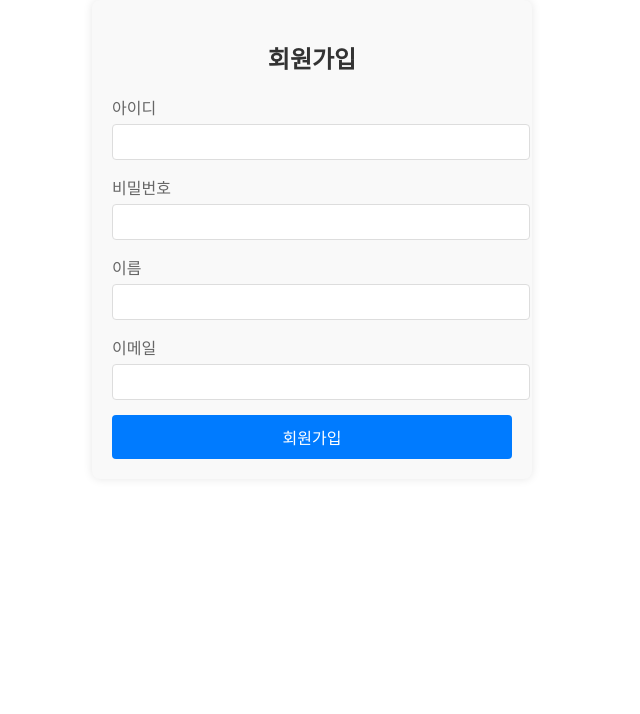
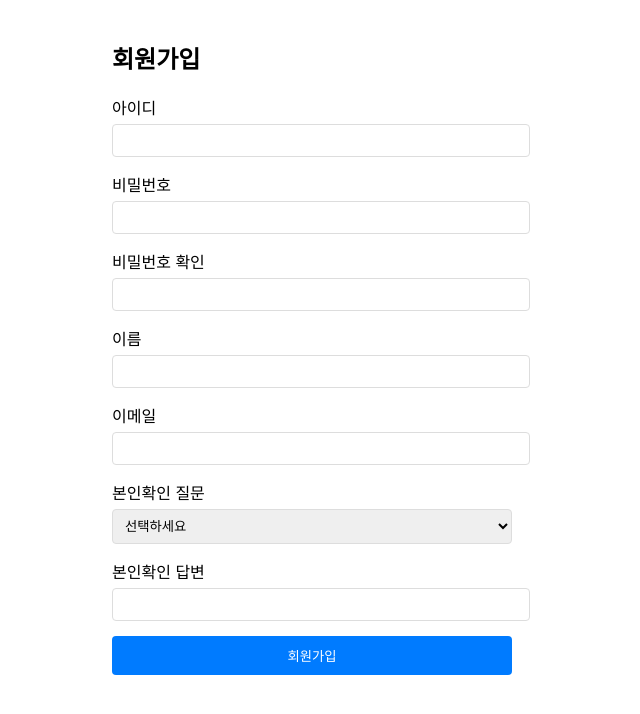
Before and after one commit to ezardddd/TECHIT_MiniProject, a React (Create React App) app in the folder front_bank/: page /signup in a window 1280 px wide. Shown: the top 714 px of the page, without its empty margins (328-968 px from the left). Built offline with nearby package versions, Linux system fonts and the light colour scheme.

Commit message:
본인확인질문 추가, 회원가입 성공시 메인페이지 이동

```diff
--- a/front_bank/src/components/SignUp.css
+++ b/front_bank/src/components/SignUp.css
@@ -2,14 +2,6 @@
   max-width: 400px;
   margin: 0 auto;
   padding: 20px;
-    background-color: #f9f9f9;
-    border-radius: 8px;
-    box-shadow: 0 0 10px rgba(0, 0, 0, 0.1);
-  }
-
-  .signup-container h2 {
-    text-align: center;
-    color: #333;
 }
 
 .signup-form {
@@ -21,32 +13,36 @@
   margin-bottom: 15px;
 }
 
-  .form-group label {
+label {
+  margin-bottom: 5px;
   display: block;
-    margin-bottom: 5px;
-    color: #666;
 }
 
-  .form-group input,
-  .form-group select {
+input, select {
   width: 100%;
   padding: 8px;
   border: 1px solid #ddd;
   border-radius: 4px;
-    font-size: 16px;
 }
 
 .signup-button {
   background-color: #007bff;
   color: white;
+  padding: 10px;
   border: none;
-    padding: 10px;
   border-radius: 4px;
-    font-size: 16px;
   cursor: pointer;
-    transition: background-color 0.3s;
 }
 
 .signup-button:hover {
   background-color: #0056b3;
 }
+
+.message {
+  margin-bottom: 15px;
+  padding: 10px;
+  background-color: #f8d7da;
+  border: 1px solid #f5c6cb;
+  border-radius: 4px;
+  color: #721c24;
+}
--- a/front_bank/src/components/SignUp.js
+++ b/front_bank/src/components/SignUp.js
@@ -1,18 +1,30 @@
 import React, { useState } from 'react';
 import { useNavigate } from 'react-router-dom';
+import axios from 'axios';
 import './SignUp.css';
-import axios from 'axios'; // axios 설치 필요: npm install axios
 
 function SignUp() {
   const navigate = useNavigate();
   const [formData, setFormData] = useState({
     id: '',
     pw: '',
+    pwConfirm: '',
     name: '',
     email: '',
+    securityQuestion: '',
+    customSecurityQuestion: '',
+    securityAnswer: '',
   });
 
   const [message, setMessage] = useState('');
+
+  const securityQuestions = [
+    "당신의 첫 애완동물의 이름은?",
+    "당신이 태어난 도시는?",
+    "당신이 졸업한 초등학교의 이름은?",
+    "당신의 좋아하는 영화는?",
+    "직접 입력"
+  ];
 
   const handleChange = (e) => {
     const { name, value } = e.target;
@@ -24,16 +36,33 @@ function SignUp() {
 
   const handleSubmit = async (e) => {
     e.preventDefault();
+    if (formData.pw !== formData.pwConfirm) {
+      setMessage("비밀번호가 일치하지 않습니다.");
+      return;
+    }
+
+    const finalSecurityQuestion = formData.securityQuestion === "직접 입력"
+      ? formData.customSecurityQuestion
+      : formData.securityQuestion;
+
+    const dataToSend = {
+      ...formData,
+      securityQuestion: finalSecurityQuestion
+    };
+
+    console.log("Sending data:", dataToSend);
+
     try {
-      const response = await axios.post('/users/insertMember', formData);
+      const response = await axios.post('/users/insertMember', dataToSend);
+      console.log("Response:", response.data);
       setMessage(response.data.msg);
       if (response.data.msg === "회원 가입 되셨습니다") {
         console.log("회원가입 성공");
         navigate('/');
       }
     } catch (error) {
+      console.error("회원가입 오류", error);
       setMessage("서버 오류가 발생했습니다.");
-      console.error("회원가입 오류", error);
     }
   };
 
@@ -65,6 +94,17 @@ function SignUp() {
           />
         </div>
         <div className="form-group">
+          <label htmlFor="pwConfirm">비밀번호 확인</label>
+          <input
+            type="password"
+            id="pwConfirm"
+            name="pwConfirm"
+            value={formData.pwConfirm}
+            onChange={handleChange}
+            required
+          />
+        </div>
+        <div className="form-group">
           <label htmlFor="name">이름</label>
           <input
             type="text"
@@ -86,6 +126,45 @@ function SignUp() {
             required
           />
         </div>
+        <div className="form-group">
+          <label htmlFor="securityQuestion">본인확인 질문</label>
+          <select
+            id="securityQuestion"
+            name="securityQuestion"
+            value={formData.securityQuestion}
+            onChange={handleChange}
+            required
+          >
+            <option value="">선택하세요</option>
+            {securityQuestions.map((question, index) => (
+              <option key={index} value={question}>{question}</option>
+            ))}
+          </select>
+        </div>
+        {formData.securityQuestion === "직접 입력" && (
+          <div className="form-group">
+            <label htmlFor="customSecurityQuestion">직접 입력 질문</label>
+            <input
+              type="text"
+              id="customSecurityQuestion"
+              name="customSecurityQuestion"
+              value={formData.customSecurityQuestion}
+              onChange={handleChange}
+              required
+            />
+          </div>
+        )}
+        <div className="form-group">
+          <label htmlFor="securityAnswer">본인확인 답변</label>
+          <input
+            type="text"
+            id="securityAnswer"
+            name="securityAnswer"
+            value={formData.securityAnswer}
+            onChange={handleChange}
+            required
+          />
+        </div>
         <button type="submit" className="signup-button">회원가입</button>
       </form>
     </div>
```
Also changed, not shown: 1 other file (tests, documents, lock files or other folders). Lines whose indentation alone changed are shown as unchanged.
